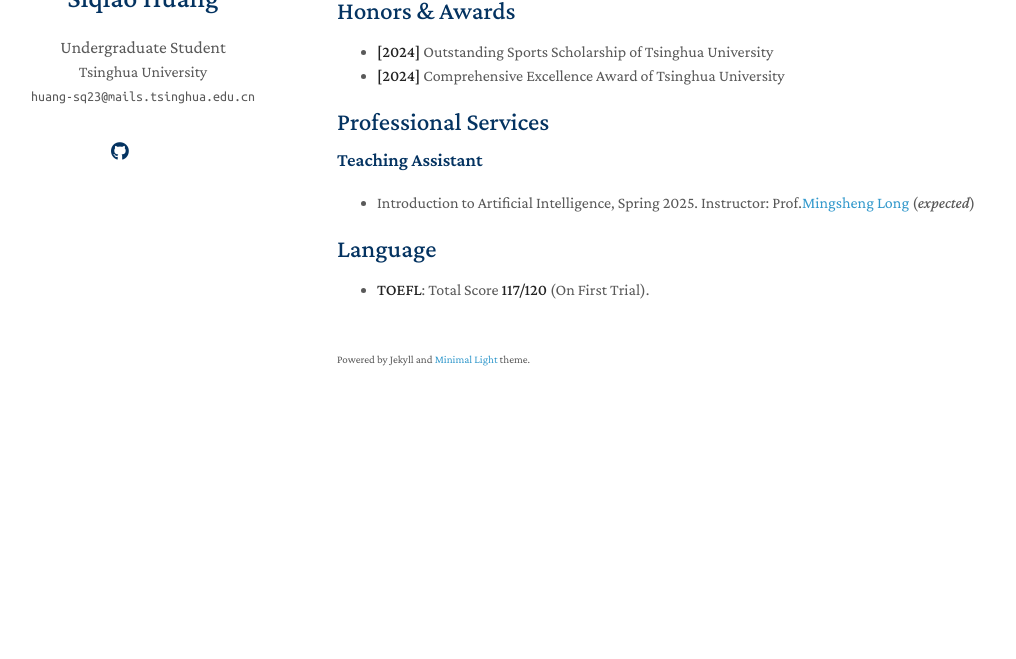
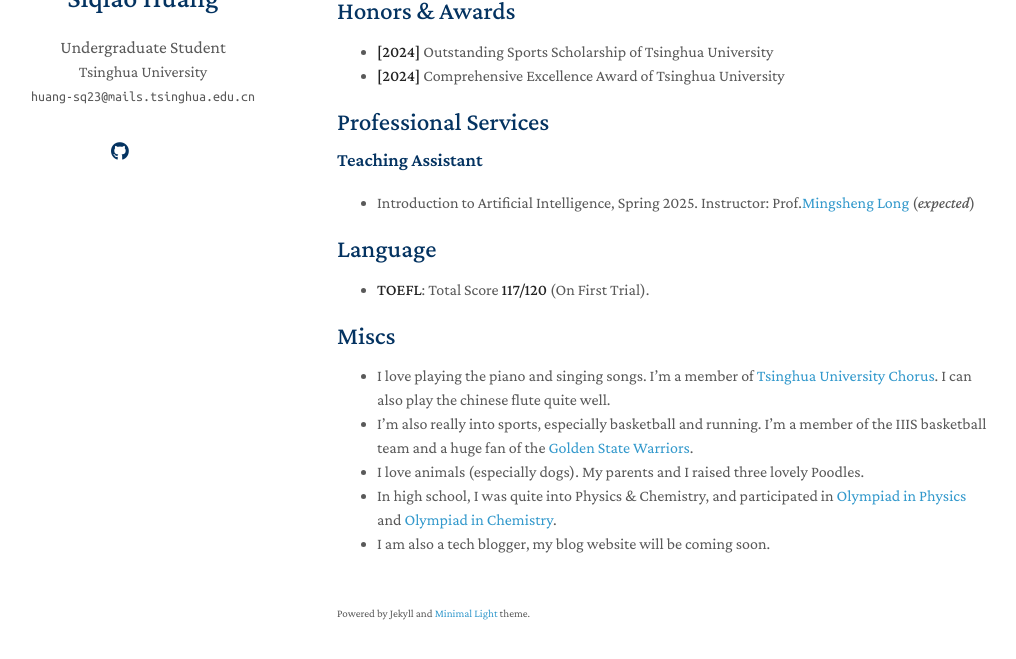
Before and after one commit to knightnemo/knightnemo.github.io, a Jekyll site: the page built from index.md, in a window 1280 px wide and 900 px high, scrolled down 1398 px, cut to the strip 206-865 px from the top of the window. Shown: the whole strip, without its empty margins (133-1149 px from the left). Built offline with Jekyll 4.4.1, drawn with Linux system fonts in a browser that asks for light colours; a style sheet for code colours, icons or effects is not loaded; our own code applies the rules of GitHub Pages for plain Markdown files; before the commit the page ends 2044 px from its top, so only the background shows below that.

Commit message:
add misc

```diff
--- a/index.md
+++ b/index.md
@@ -42,3 +42,10 @@ My research goal is to develop **Fundamental models with an intrinsic understand
 
 ## Language
 - **TOEFL**: Total Score **117/120** (On First Trial).
+
+## Miscs
+- I love playing the piano and singing songs. I'm a member of [Tsinghua University Chorus](https://www.arts.tsinghua.edu.cn/info/1084/1493.htm). I can also play the chinese flute quite well.
+- I'm also really into sports, especially basketball and running. I'm a member of the IIIS basketball team and a huge fan of the [Golden State Warriors](https://www.nba.com/warriors/).
+- I love animals (especially dogs). My parents and I raised three lovely Poodles.
+- In high school, I was quite into Physics & Chemistry, and participated in [Olympiad in Physics](http://cpho.pku.edu.cn) and [Olympiad in Chemistry](https://www.chemsoc.org.cn).
+- I am also a tech blogger, my blog website will be coming soon.
```
